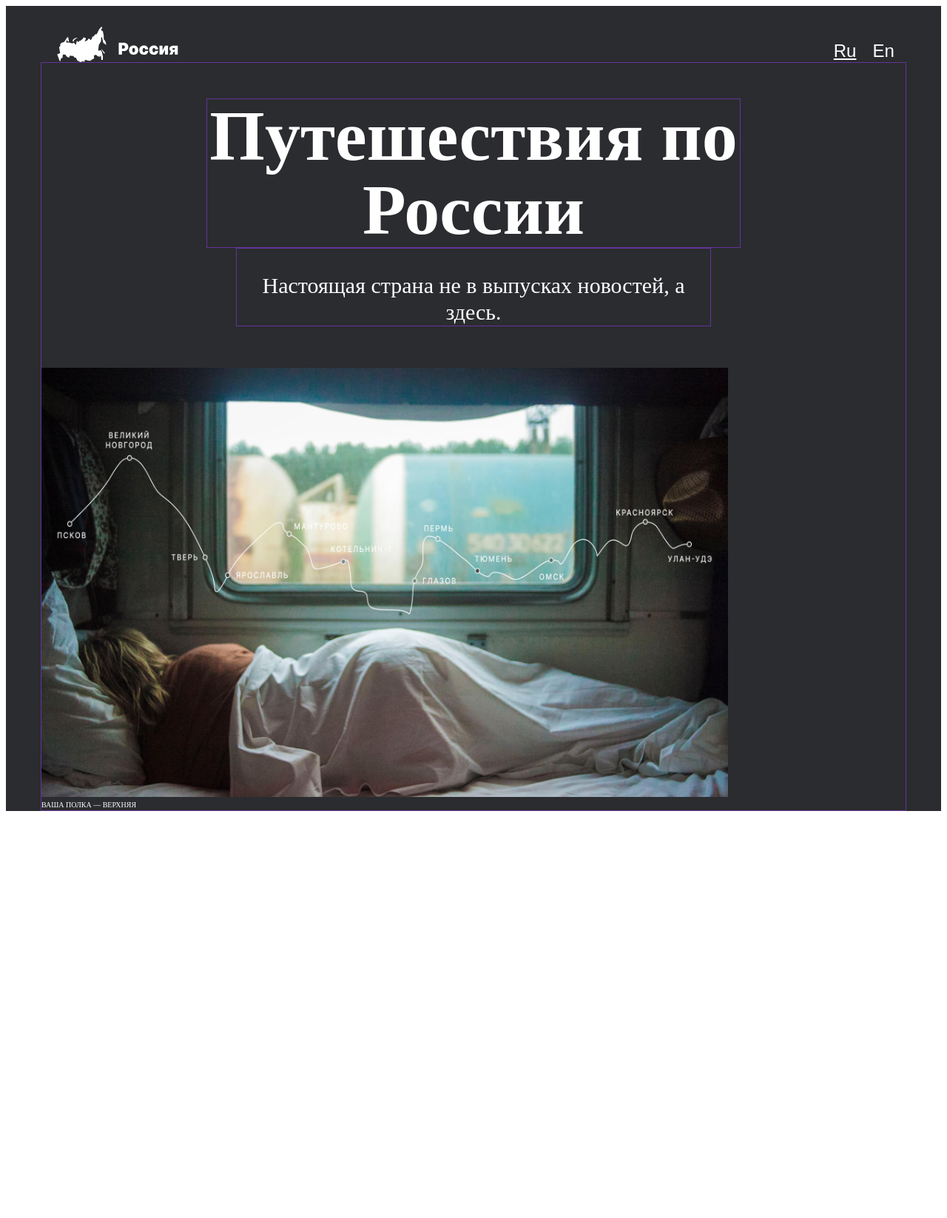
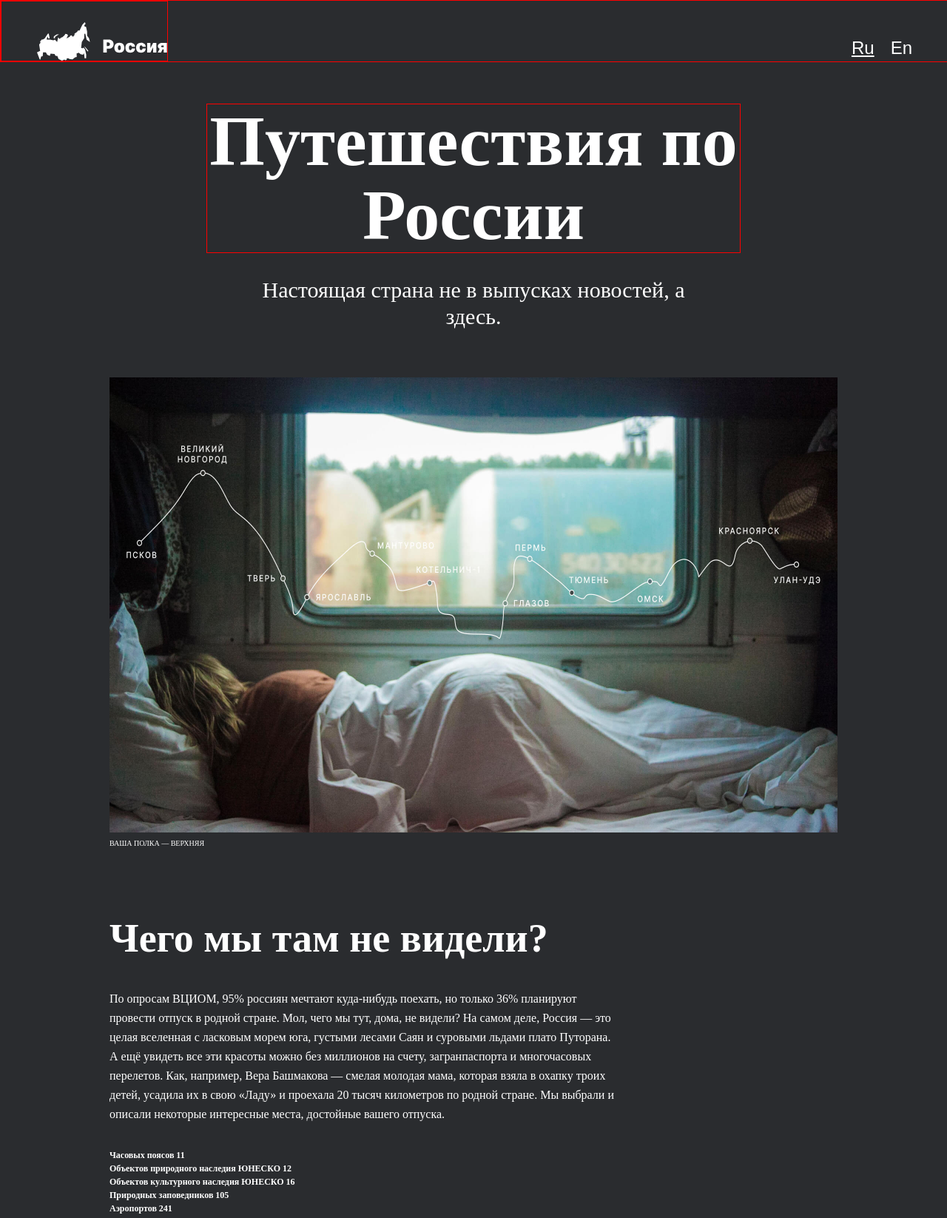
Before and after one commit to davatim/russian-travel, a plain HTML site: page index.html in a window 1280 px wide. Shown: the top 1646 px of the page at 74% size. Before the commit the page ends 1104 px from the top, so only its background shows below. Drawn offline with Linux system fonts and the light colour scheme.

Commit message:
База для 1280 до грид колонок вкл

```diff
--- a/index.html
+++ b/index.html
@@ -6,10 +6,9 @@
     <meta name="viewport" content="width=device-width, initial-scale=1.0">
     <link rel="stylesheet" href="./style.css">
     <title>Путешествие по России</title>
-    <link rel="" href="">
+    <link rel="stylesheet" href="./fonts/fonts.css">
 </head>
-<body>
-    <div class="page">
+<body class="page">
   <header class="header">
     <img class="header__logo" src="./images/header-logo.svg" alt="логотип с Россией">
     <div class="header__langs">
@@ -17,12 +16,36 @@
       <a class="header__lang-link" href="#">En</a>
     </div>
   </header>
-        <div class="lead">
+  <section class="lead">
     <h1 class="lead__title">Путешествия по России</h1>
     <p class="lead__subtitle">Настоящая страна не в выпусках новостей, а здесь.</p>
     <img class="lead__image" src="./images/lead-polka.jpg" alt="фото с поезда">
     <p class="lead__caption">ваша полка — верхняя</p>
   </div>
-    </div>
+  <section class="intro">
+    <h2 class="intro__title">Чего мы там не видели?</h2>
+    <p class="intro__text">По опросам ВЦИОМ, 95% россиян мечтают куда-нибудь поехать, но только 36% планируют провести отпуск в родной стране. Мол, чего мы тут, дома, не видели? На самом деле, Россия — это целая вселенная с ласковым морем юга, густыми лесами Саян и суровыми льдами плато Путорана. А ещё увидеть все эти красоты можно без миллионов на счету, загранпаспорта и многочасовых перелетов. Как, например, Вера Башмакова — смелая молодая мама, которая взяла в охапку троих детей, усадила их в свою «Ладу» и проехала 20 тысяч километров по родной стране. Мы выбрали и описали некоторые интересные места, достойные вашего отпуска.</p>
+    <ul class="intro__lists">
+      <li class="intro__list">Часовых поясов 11</li>
+      <li class="intro__list">Объектов природного наследия ЮНЕСКО 12</li>
+      <li class="intro__list">Объектов культурного наследия ЮНЕСКО 16</li>
+      <li class="intro__list">Природных заповедников 105</li>
+      <li class="intro__list">Аэропортов 241</li>
+    </ul>
+  </section>
+  <section class="photo-grid">
+    <img class="photo-grid__item" src="./images/photo-grid-train.jpg" alt="">
+    <img class="photo-grid__item" src="./images/photo-grid-atharva-tulsi.jpg" alt="">
+    <img class="photo-grid__item" src="./images/photo-grid-tuman.jpg" alt="">
+    <img class="photo-grid__item" src="./images/photo-grid-sochi.jpg" alt="">
+    <img class="photo-grid__item" src="./images/photo-grid-arisa.jpg" alt="">
+    <img class="photo-grid__item" src="./images/photo-grid-baikal.jpg" alt="">
+    <img class="photo-grid__item" src="./images/photo-grid-elbrus.jpg" alt="">
+    <img class="photo-grid__item" src="./images/photo-grid-kondratiev.jpg" alt="">
+    <img class="photo-grid__item" src="./images/photo-grid-kamchatka-1.jpg" alt="">
+    <img class="photo-grid__item" src="./images/photo-grid-kamchatka-2.jpg" alt="">
+    <img class="photo-grid__item" src="./images/photo-grid-baikal-2.jpg" alt="">
+    <img class="photo-grid__item" src="./images/photo-grid-ergaki.jpg" alt="">
+  </section>
 </body>
 </html>
--- a/style.css
+++ b/style.css
@@ -1,25 +1,35 @@
 .page{
   background-color: #2A2C2F;
-    margin: 0;
+  -moz-osx-font-smoothing: grayscale;
+  -webkit-font-smoothing: antialiased;
+  -webkit-text-size-adjust: 100%;
+  -ms-text-size-adjust: 100%;
+  -moz-text-size-adjust: 100%;
+  text-rendering: optimizeLegibility;
+  margin: 0 auto;
+  padding: 0;
   color: #fff;
   box-sizing: border-box;
 }
 .header{
-    width: 90%;
+  width: 100%;
   margin: 0 auto;
   display: flex;
   justify-content: space-between;
+  border: solid 1px red;
 }
 
 .header__logo{
   padding-top: 28px;
-    align-self: flex-start;
-    max-height: 48px;
+  padding-left: 48px;
+  max-height: 52px;
   width: 176px;
+  border: solid 1px red;
 }
 
 .header__langs{
   padding-top: 46px;
+  padding-right: 48px;
   align-self: center;
 }
 
@@ -28,7 +38,7 @@
   color: #fff;
   font-size: 24px;
   font-weight: 400;
-    line-height: 96%;
+  line-height: 28px;
   font-family: "Inter-Regular", "Arial", sans-serif;
 }
 
@@ -37,25 +47,23 @@
   padding-left: 18px;
 }
 .lead{
-    width: calc(100% - 96px);
+  width: 100%;
   margin: 0 auto;
-    padding-top: 48px;
+  padding-top: 56px;
   /* display: flex;
   flex-direction: column; */
-    border: solid 1px rebeccapurple;
 
 }
 .lead__title{
-    display: flex;
-    text-align: center;
+  border: solid 1px red;
   margin: 0 auto;
-    width: 720px;
+  max-width: 720px;
   font-size: 96px;
   line-height: 100px;
   font-weight: 900;
   text-align: center;
   font-family: "Inter-Black", "Arial" sans-serif;
-    border: solid 1px rebeccapurple;
+  font-style: normal;
 }
 .lead__subtitle{
   padding-top: 32px;
@@ -66,22 +74,78 @@
   max-width: 640px;
   text-align: center;
   font-family: 'Inter-Regular', 'Arial' sans-serif;
-    min-height: 72px;
-    border: solid 1px rebeccapurple;
 }
 
 .lead__image{
-    padding-top: 56px;
+  display: flex;
+  padding-top: 64px;
   margin: 0 auto;
-    width: 928px;
-    min-height: 580px;
-    align-self: center;
+  width: 984px;
+
 }
 .lead__caption{
+  font-family: 'Inter-Regular', 'Arial' sans-serif;
+  font-style: normal;
   margin: 0;
+  padding-top: 8px;
+  margin-left: 148px;
   text-transform: uppercase;
   width: 158px;
   font-weight: 400;
   font-size: 10px;
   line-height: 14px;
 }
+.intro {
+  padding-top: 92px;
+  padding-left: 148px;
+}
+.intro__title{
+  margin: 0;
+  max-width: 690px;
+  font-size: 54px;
+  line-height: 58px;
+  font-family: 'Inter-Regular', 'Arial' sans-serif;
+}
+
+.intro__text {
+  padding-top: 40px;
+  margin: 0;
+  width: 690px;
+  font-size: 16px;
+  font-weight: 400;
+  line-height: 163%;
+
+}
+
+.intro__lists{
+  margin: 0;
+  list-style-type: none;
+  padding: 0;
+  padding-top: 33px;
+}
+
+.intro__list{
+  margin: 0;
+  font-size: 12px;
+  font-weight: 700;
+  line-height: 18px;
+  max-width: 690px;
+}
+
+.photo-grid {
+  width: calc(100% - (48px*2));
+  display: grid;
+  margin: 92px auto;
+  grid-template-columns: repeat(4, 1fr);
+  grid-template-rows: repeat(3, 1fr);
+  gap: 16px;
+}
+.photo-grid__item{
+  margin: 0;
+  /* max-width: 100%;
+  max-height: 100%; */
+  max-width: 284px;
+  max-height: 213px;
+  overflow: hidden;
+  /* object-fit: cover; */
+}
```
Lines whose indentation alone changed are shown as unchanged.
